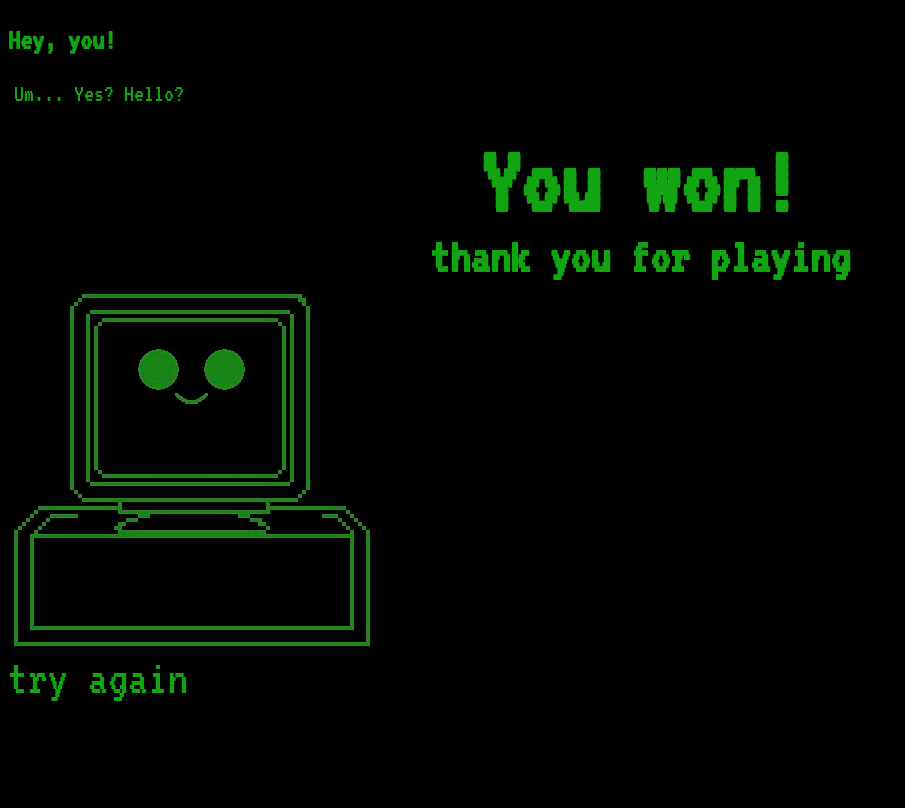
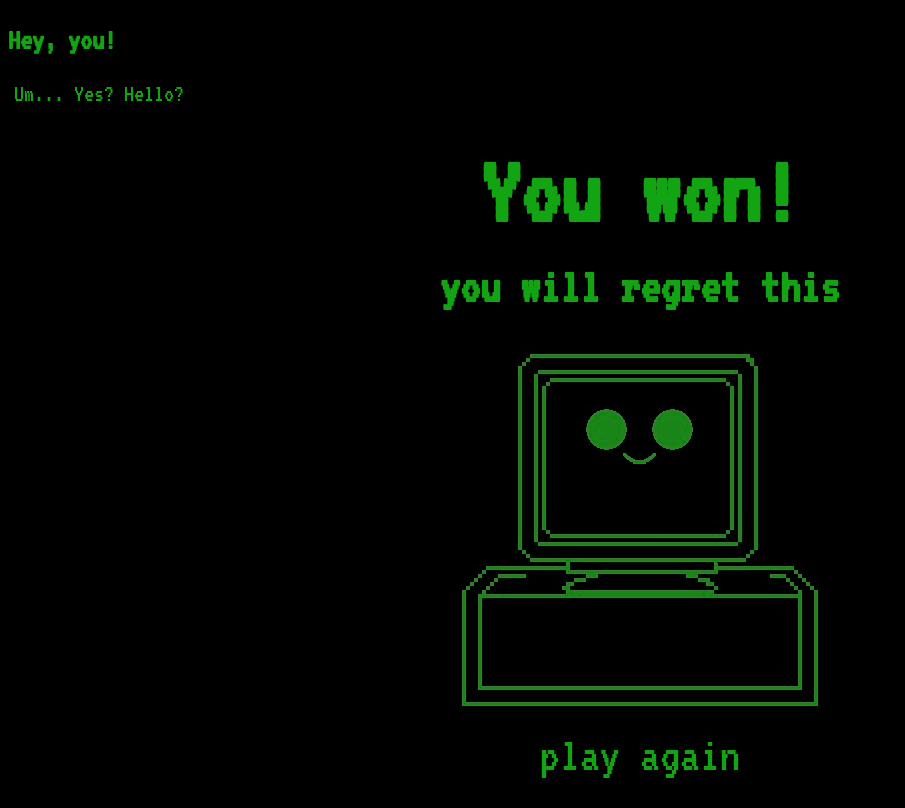
Before and after one commit to Blagoobrazova/rock-paper-scissors, a plain HTML site: page index.html in a window 1280 px wide. Shown: the whole page, without its empty margins (0-905 px from the left). Drawn offline with Linux system fonts and the light colour scheme.

Commit message:
Polish the reload screen design

```diff
--- a/index.html
+++ b/index.html
@@ -34,6 +34,7 @@
             <button class="wbutton" id="paper">Paper</button>
             <button class="wbutton" id="scissors">Scissors</button>
     </div>
+
 <!--Scores-->
     <div id="resultsContainer" style="display:none">
         <div class="players">
@@ -46,12 +47,15 @@
         </div>
     </div>
     <div id="rules" style="display:none">*first to 5 wins</div>
+
 <!--Reload screen-->
     <h1 class="restart" id="restartTitle" style="font-size: 100px">You won!</h1>
-    <h2 class="restart" id="restartTitle" style="font-size: 50px">thank you for playing</h2>
-     <img src="./images/sadPC.jpg" class="image" id="sadPC">
-    <!--<img class="restart" src="./images/happyPC.jpg" id="happyPC"> -->
-    <button class="restart" id="reloadBtn" style="font-size: 50px">try again</button>
+    <h2 class="restart" id="restartTitle" style="font-size: 50px">you will regret this</h2>
+    <div class="restart" id="winScreen">
+        <img src="./images/sadPC.jpg" class="restart" id="sadPC">
+        <button class="restart" id="reloadbtn" style="font-size: 50px">play again</button>
+        <img src="./images/happyPC.jpg" class="restart" id="happyPC" style="display:none">
+    </div>
 </body>
     <script src="./responsiveDesign.js"></script>
 </html>
--- a/styles.css
+++ b/styles.css
@@ -13,7 +13,8 @@ body,
     font-size: 30px;
 }
 
-#startbtn {
+#startbtn,
+#reloadbtn {
     font-size: 25px;
     animation: blink-animation 1.2s steps(5, start) infinite;
     -webkit-animation: blink-animation 1.2s steps(5, start) infinite;
@@ -88,10 +89,10 @@ body,
     color: rgb(25, 133, 25)
 }
 
-.restart,
-#reloadBtn {
+.restart {
     display: flex;
-    justify-content: center;
-    padding: 0;
+    align-items: center;
+    flex-direction: column;
+    padding: 10px;
     margin: 0;
 }
```
